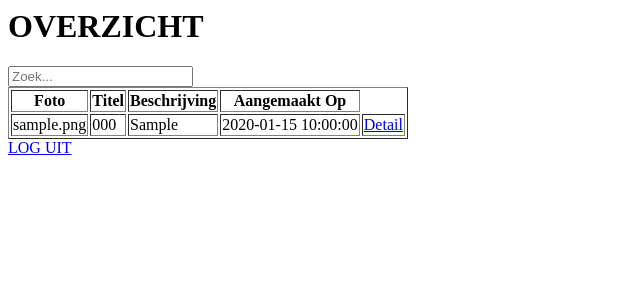
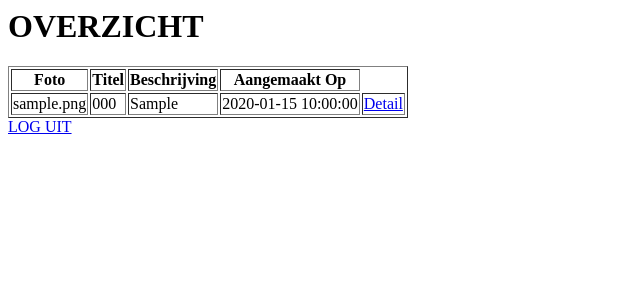
Before and after one commit to MalikKhadje/beroeps_foto-upload, a PHP site: page /poep.php in a window 1280 px wide. Shown: the top 300 px of the page, without its empty margins (0-640 px from the left). Run offline with PHP 8.4, Linux system fonts and the light colour scheme; the visitor is signed in with stand-in values (Sample User, id 1); tables that the repository leaves empty hold one stand-in row (values such as "Sample post").

Commit message:
Update poep.php

```diff
--- a/login/php/poep.php
+++ b/login/php/poep.php
@@ -30,21 +30,7 @@ $query = "SELECT * FROM Posts";
 </head>
 
 <h1>OVERZICHT</h1>
-<div class="container">
-<div class="form-group">
-    <input type="text" id="myInput" placeholder="Zoek..." class="form-control">
-</div>
-</div>
-<script type="text/javascript">
-    $(document).ready(function() {
-        $("#myInput").on("keyup", function() {
-        let value =$(this).val().toLowerCase();
-        $("#myTable tr").filter(function() {
-            $(this).toggle($(this).text().toLowerCase().indexOf(value) > -1)
-        });
-    });
-});
-</script>
+
 
 <?php
 
@@ -68,7 +54,6 @@ if (mysqli_num_rows($result) > 0)
 
     {
       ?>
-      <tbody id="myTable">
         <?php
         // toon de gegevens van het item in een tabelrij
         echo "<tr>";
@@ -79,7 +64,6 @@ if (mysqli_num_rows($result) > 0)
              echo "<td>" . "<a href='detail.php?id=" . $item['ID'] . "'>Detail</a> </td>";
         echo "</tr>";
         ?>
-        </tbody>
         <?php
     }
 
```
